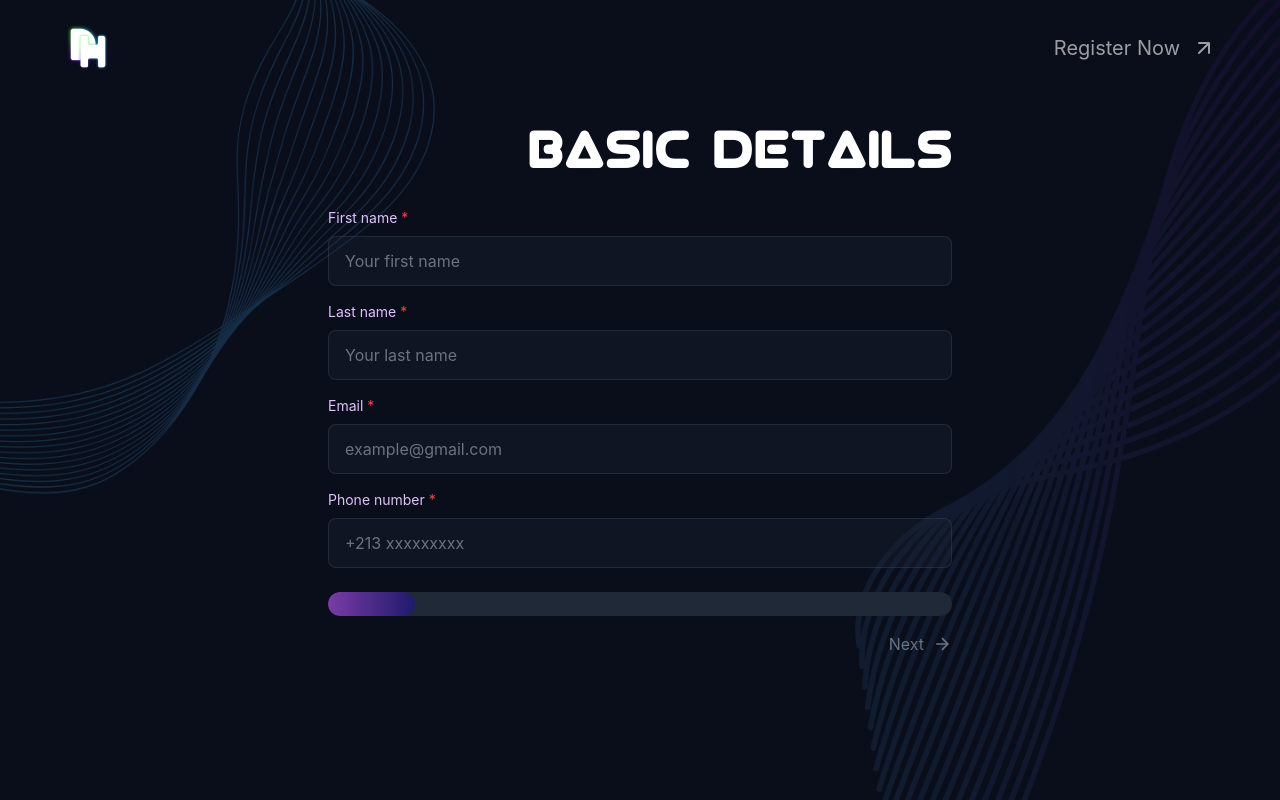
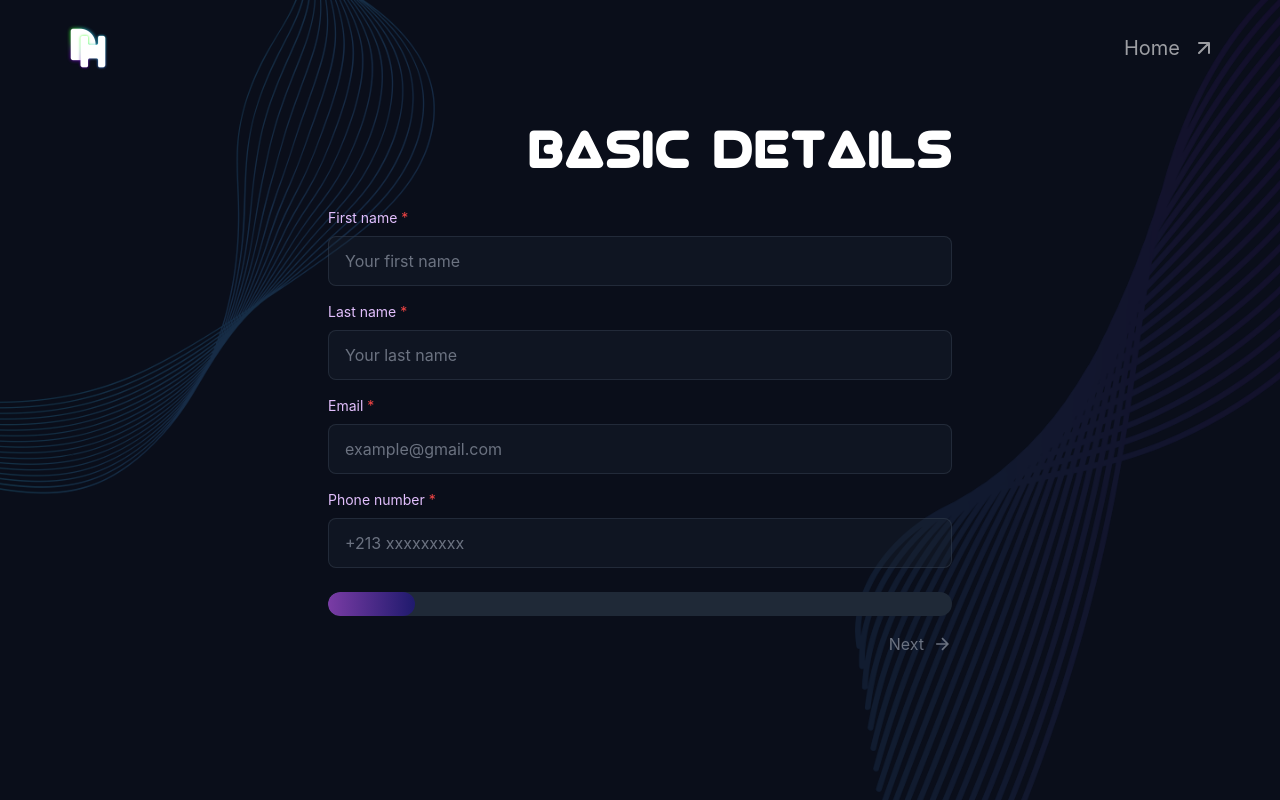
Before and after one commit to ScientificClubofESI/datahack-registration, a React (Vite) app: page /basic-details in a window 1280 px wide. Built offline with nearby package versions, Linux system fonts and the light colour scheme; no server answers; a web font is replaced by a local one.

Commit message:
Update button link and text in Layout component

```diff
--- a/src/components/Layout.jsx
+++ b/src/components/Layout.jsx
@@ -33,11 +33,11 @@ const Layout = ({ children, progress, showBack = false, onBack, showNext = true,
           <button
             onMouseEnter={() => setIsHovered(true)}
             onMouseLeave={() => setIsHovered(false)}
-            onClick={() => (window.location.href = "https://datahack-registration.cse.club/")}
+            onClick={() => (window.location.href = "https://datahack-3.0.cse.club/")}
             className="hidden md:flex group relative items-center gap-2 sm:gap-3 text-white/60 hover:text-white text-base sm:text-lg md:text-xl transition-colors duration-300"
           >
             <span className={`transition-transform duration-500 ease-out ${isHovered ? "translate-x-6 sm:translate-x-8" : "translate-x-0"}`}>
-              Register Now
+             Home
             </span>
             <span className={`transition-transform duration-500 ease-out ${isHovered ? "-translate-x-28 sm:-translate-x-36" : "translate-x-0"}`}>
               <svg width="20" height="20" className="sm:w-6 sm:h-6" fill="none" stroke="currentColor" strokeWidth="2" viewBox="0 0 24 24" strokeLinecap="round" strokeLinejoin="round">
```
